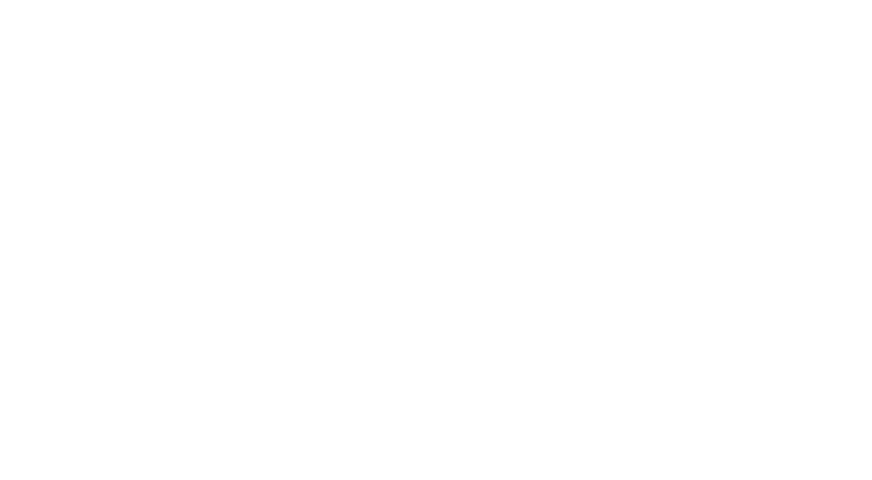
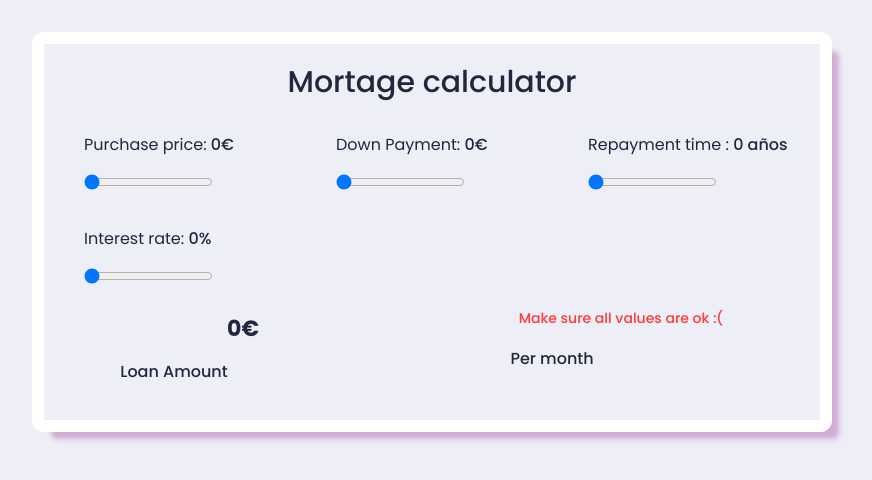
Before and after one commit to ortegi/mortageCalculator-, a plain HTML site: page index.html in a window 1280 px wide. Shown: the whole page, without its empty margins (208-1080 px from the left). Drawn offline with nearby package versions, Linux system fonts and the light colour scheme; the site is published under a folder, as on GitHub Pages, so addresses that start at the root find nothing.

Commit message:
3 commit

```diff
--- a/index.html
+++ b/index.html
@@ -10,8 +10,8 @@
     <link rel="preconnect" href="https://fonts.gstatic.com" crossorigin>
     <link href="https://fonts.googleapis.com/css2?family=Poppins:wght@400;500;600;700&display=swap" rel="stylesheet">
     <title>Mortage Calculator</title>
-    <script type="module" crossorigin src="/assets/index-bd0b265f.js"></script>
-    <link rel="stylesheet" href="/assets/index-53616069.css">
+    <script type="module" crossorigin src="assets/index-bd0b265f.js"></script>
+    <link rel="stylesheet" href="assets/index-53616069.css">
   </head>
   <body>
     <div id="app"></div>
```
